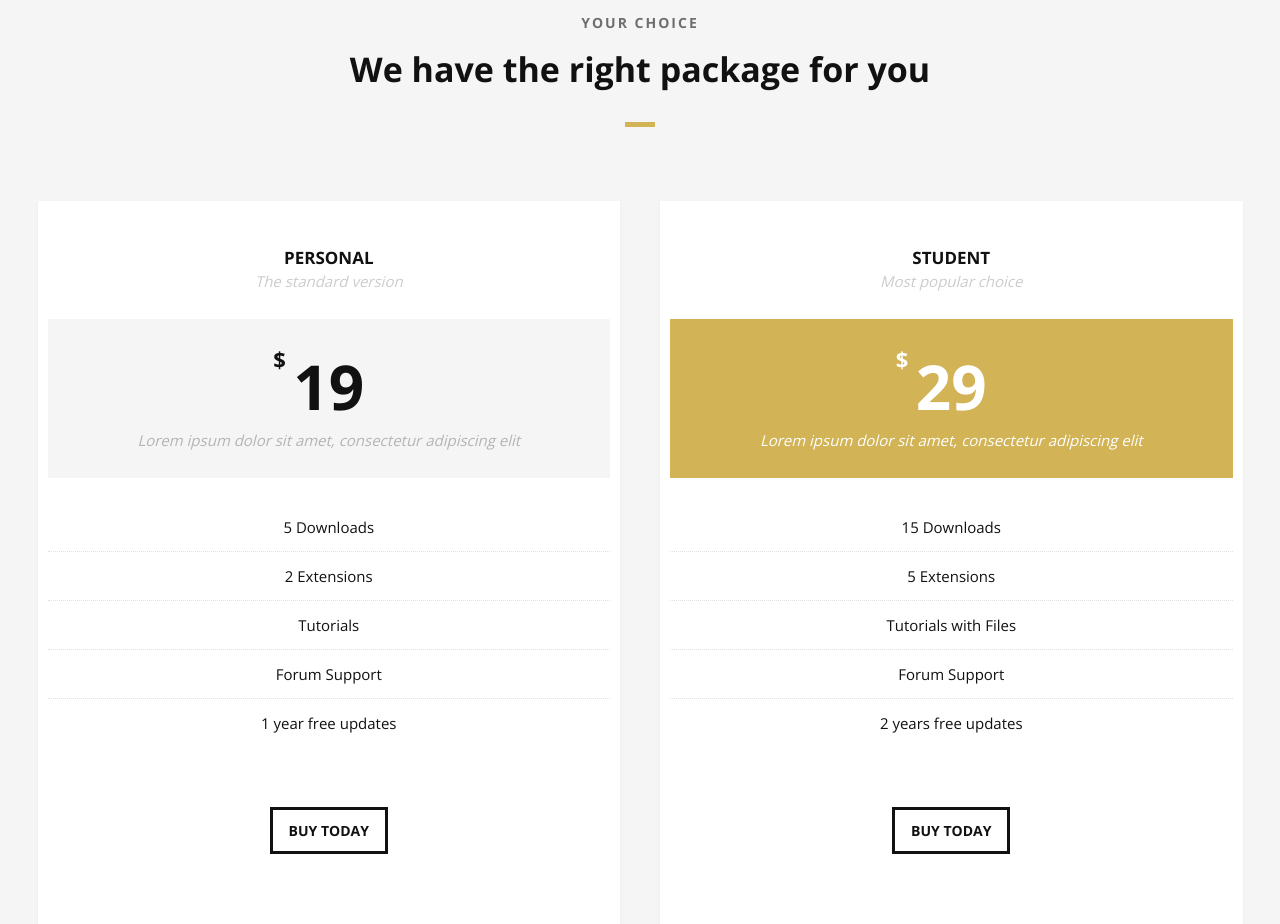
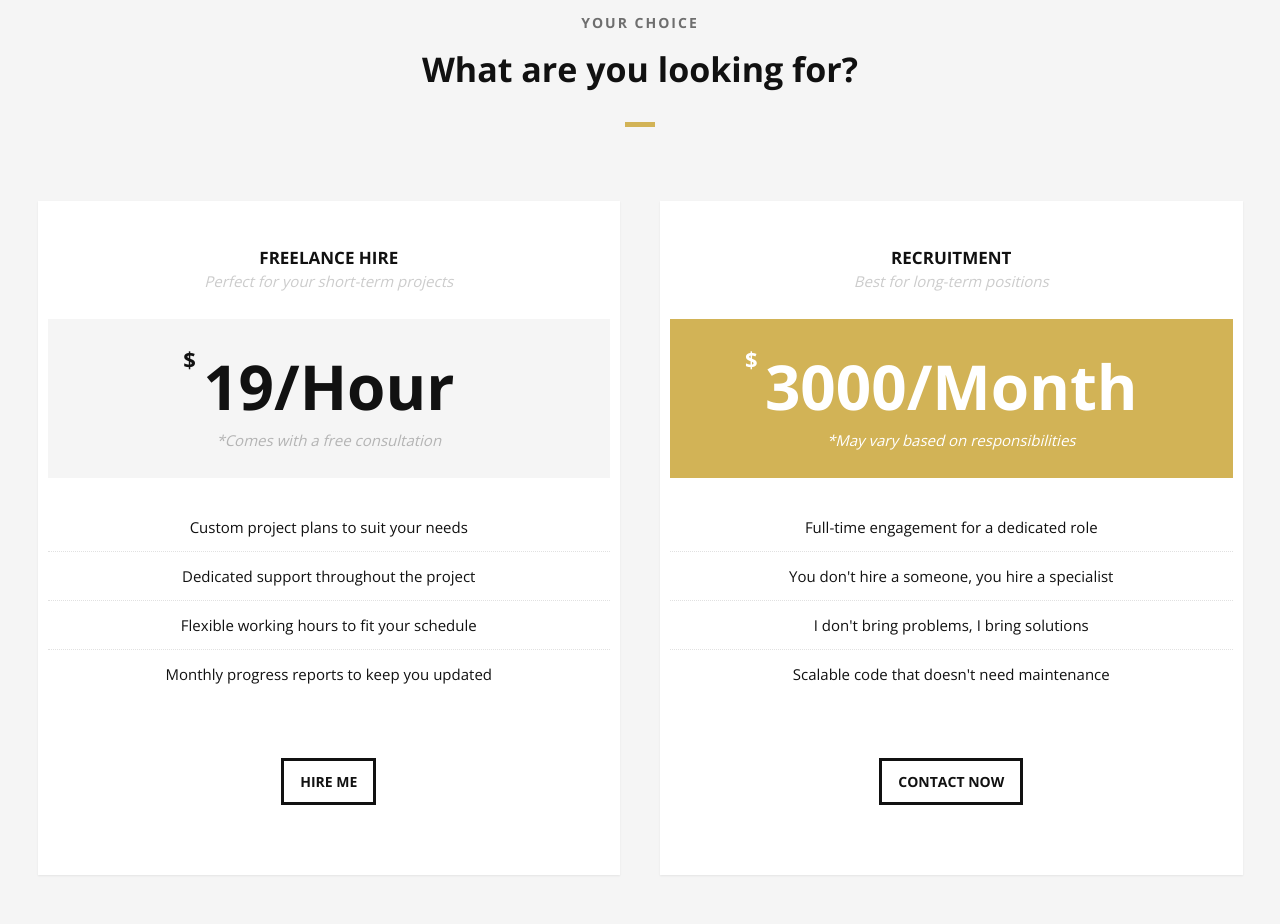
Before and after one commit to lemonazaur/personalWebsite, a plain HTML site: page index.html in a window 1280 px wide. Shown: the part 3500-4424 px from the top of the page. Drawn offline with nearby package versions, Linux system fonts and the light colour scheme.

Commit message:
change copy writing

```diff
--- a/index.html
+++ b/index.html
@@ -387,29 +387,27 @@
     <!--Pricing Tables-->
     <section id="contactme" class="secondary-color text-center scrollto clearfix ">
         <div class="row clearfix">
-
             <div class="section-heading">
                 <h3>YOUR CHOICE</h3>
-                <h2 class="section-title">We have the right package for you</h2>
+                <h2 class="section-title">What are you looking for?</h2>
             </div>
 
             <!--Pricing Block-->
-            <div class="pricing-block col-2 wow fadeInUp" data-wow-delay="0.4s">
+            <div class="pricing-block col-2 wow fadeInUp" data-wow-delay="0.3s">
                 <div class="pricing-block-content">
-                    <h3>Personal</h3>
-                    <p class="pricing-sub">The standard version</p>
+                    <h3>Freelance Hire</h3>
+                    <p class="pricing-sub">Perfect for your short-term projects</p>
                     <div class="pricing">
-                        <div class="price"><span>$</span>19</div>
-                        <p>Lorem ipsum dolor sit amet, consectetur adipiscing elit</p>
+                        <div class="price"><span>$</span>19/Hour</div>
+                        <p>*Comes with a free consultation</p>
                     </div>
                     <ul>
-                        <li>5 Downloads</li>
-                        <li>2 Extensions</li>
-                        <li>Tutorials</li>
-                        <li>Forum Support</li>
-                        <li>1 year free updates</li>
+                        <li>Custom project plans to suit your needs</li>
+                        <li>Dedicated support throughout the project</li>
+                        <li>Flexible working hours to fit your schedule</li>
+                        <li>Monthly progress reports to keep you updated</li>
                     </ul>
-                    <a href="#" class="button">BUY TODAY</a>
+                    <a href="#" class="button">HIRE ME</a>
                 </div>
             </div>
             <!--End Pricing Block-->
@@ -417,20 +415,19 @@
             <!--Pricing Block-->
             <div class="pricing-block featured col-2 wow fadeInUp" data-wow-delay="0.6s">
                 <div class="pricing-block-content">
-                    <h3>Student</h3>
-                    <p class="pricing-sub">Most popular choice</p>
+                    <h3>Recruitment</h3>
+                    <p class="pricing-sub">Best for long-term positions</p>
                     <div class="pricing">
-                        <div class="price"><span>$</span>29</div>
-                        <p>Lorem ipsum dolor sit amet, consectetur adipiscing elit</p>
+                        <div class="price"><span>$</span>3000/Month</div>
+                        <p>*May vary based on responsibilities</p>
                     </div>
                     <ul>
-                        <li>15 Downloads</li>
-                        <li>5 Extensions</li>
-                        <li>Tutorials with Files</li>
-                        <li>Forum Support</li>
-                        <li>2 years free updates</li>
+                        <li>Full-time engagement for a dedicated role</li>
+                        <li>You don't hire a someone, you hire a specialist</li>
+                        <li>I don't bring problems, I bring solutions</li>
+                        <li>Scalable code that doesn't need maintenance</li>
                     </ul>
-                    <a href="#" class="button">BUY TODAY</a>
+                    <a href="#" class="button">CONTACT NOW</a>
                 </div>
             </div>
             <!--End Pricing Block-->
```
